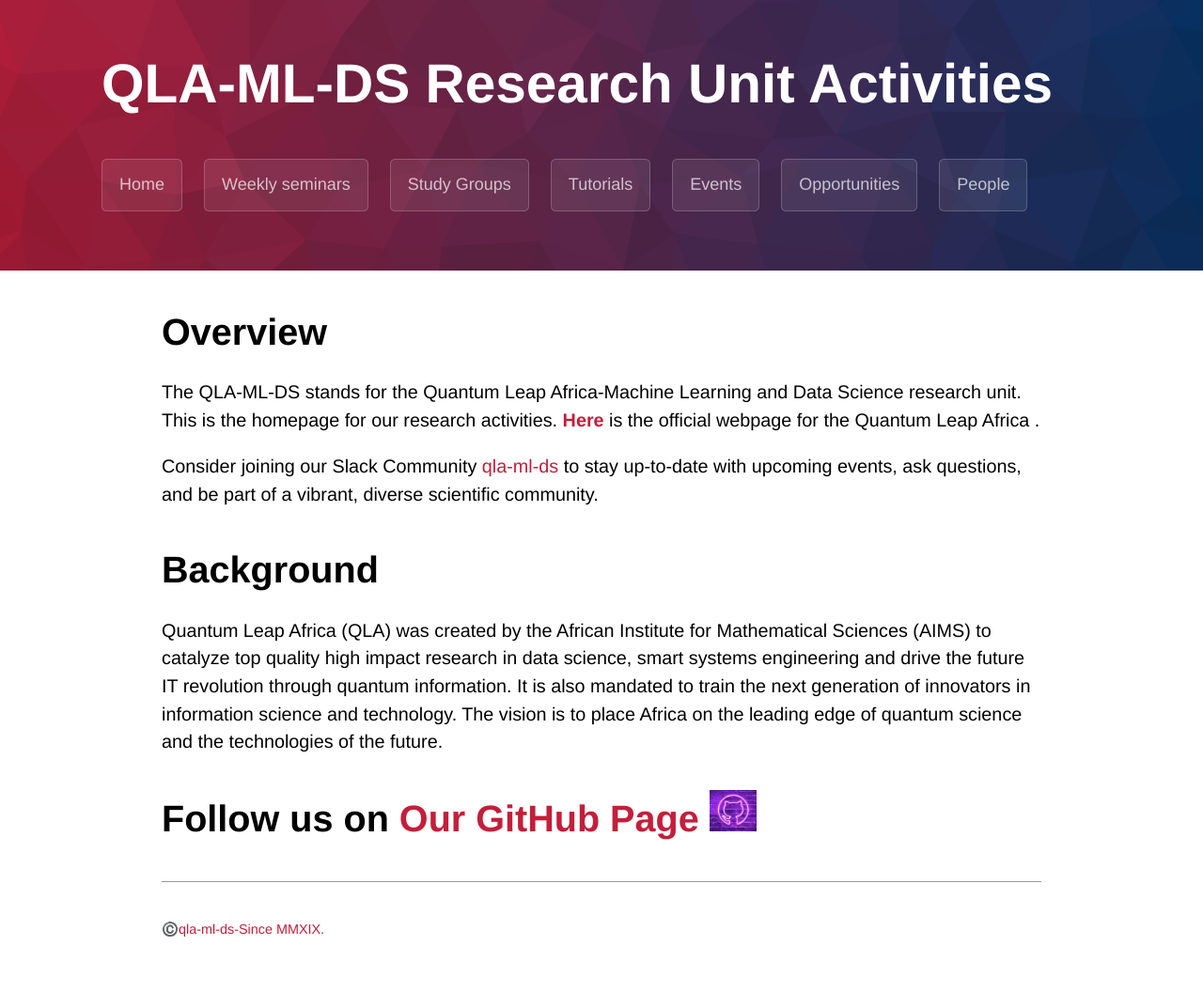
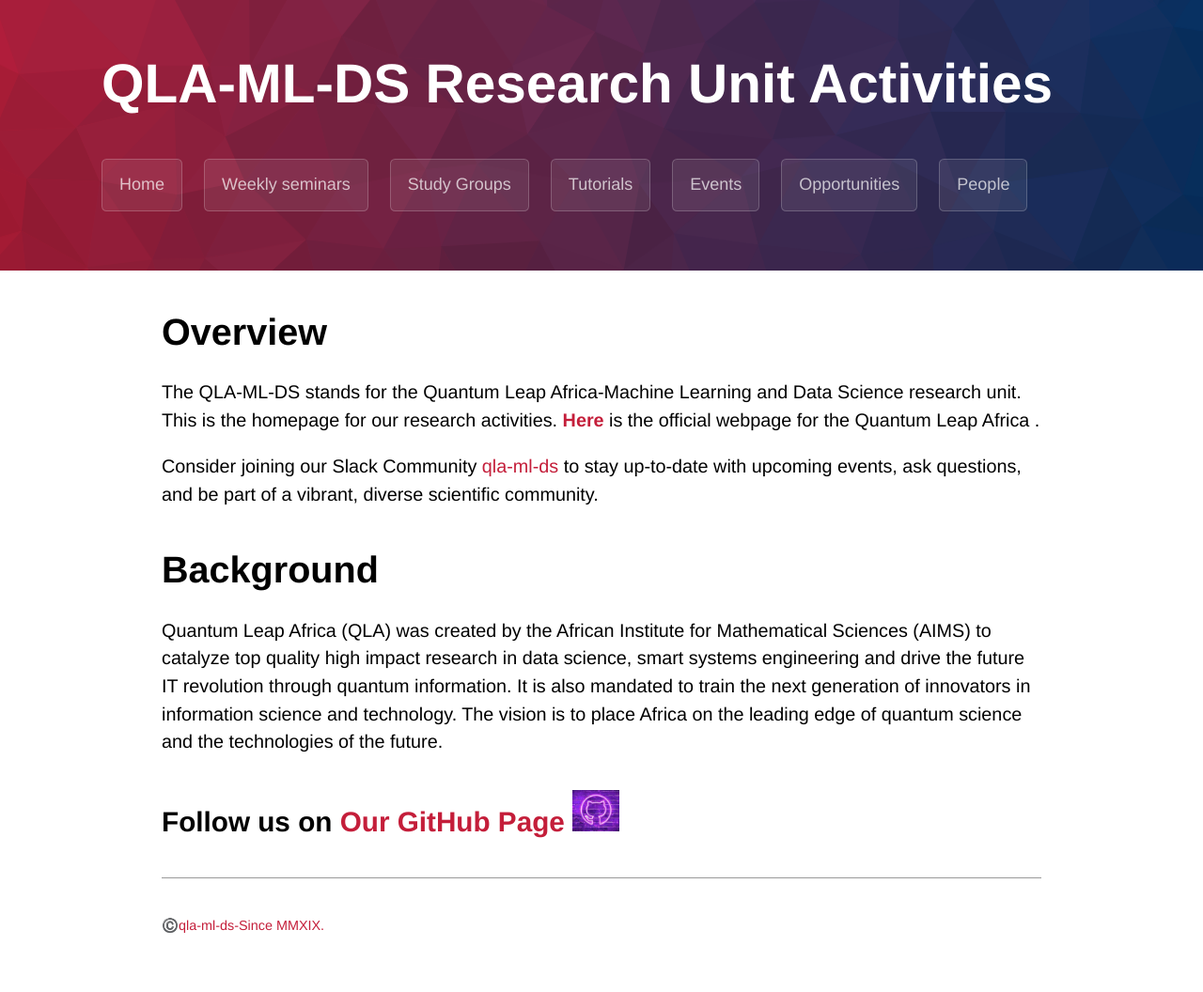
Before and after one commit to qla-ml-ds-activities/qla-ml-ds-activities.github.io, a Jekyll site: the page built from index.md, in a window 1280 px wide. Shown: the whole page at 94% size. Built offline with Jekyll 4.4.1, drawn with Linux system fonts in a browser that asks for light colours; some web fonts are replaced; our own code applies the rules of GitHub Pages for plain Markdown files.

Commit message:
Update index.md

```diff
--- a/index.md
+++ b/index.md
@@ -24,4 +24,4 @@ Quantum Leap Africa (QLA) was created by the African Institute for Mathematical
 
 
 
-# Follow us on [**Our GitHub Page**](https://github.com/QLA-ML-DS)  <a href="https://github.com/QLA-ML-DS" ><img src="assets/images/logo-github.PNG" style="float:center; max-width: 50px; display: inline" alt="qla-ml-ds_githubpage"/> </a>
+## Follow us on [**Our GitHub Page**](https://github.com/QLA-ML-DS)  <a href="https://github.com/QLA-ML-DS" ><img src="assets/images/logo-github.PNG" style="float:center; max-width: 50px; display: inline" alt="qla-ml-ds_githubpage"/> </a>
```
